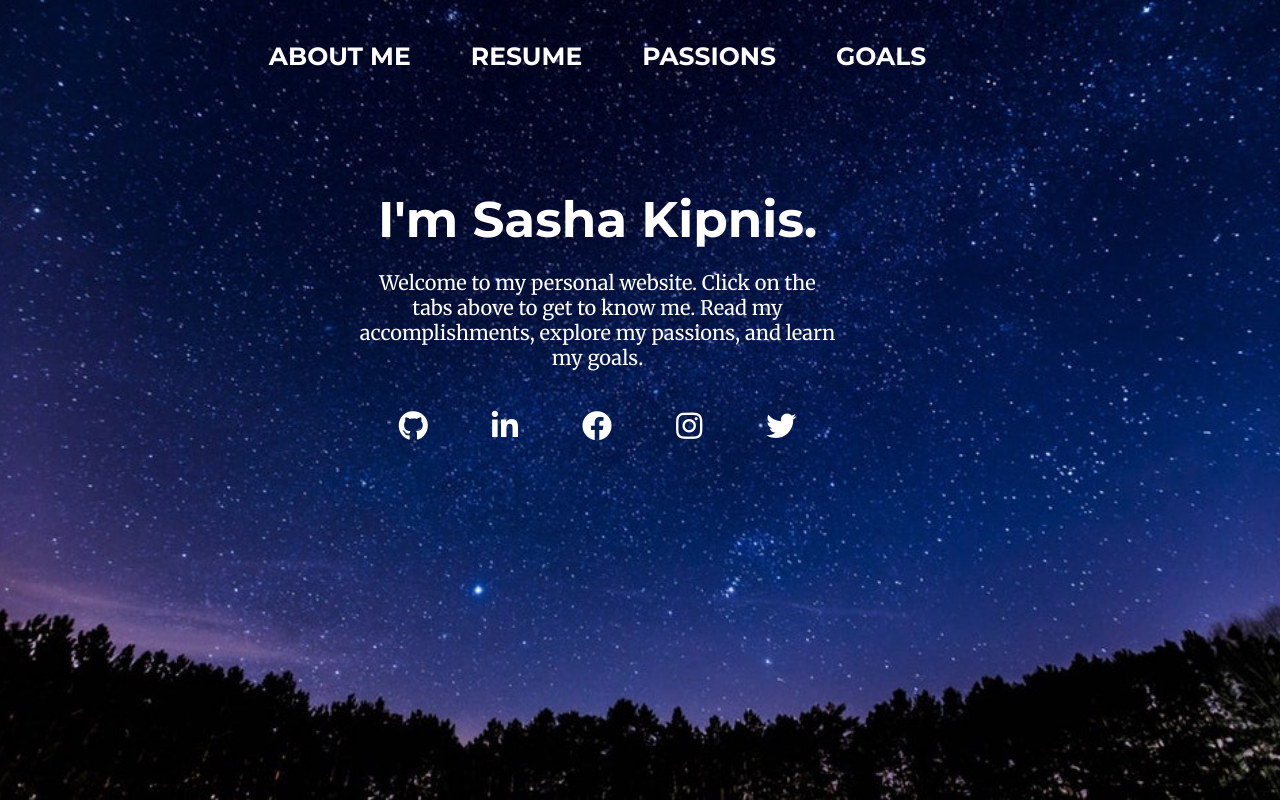
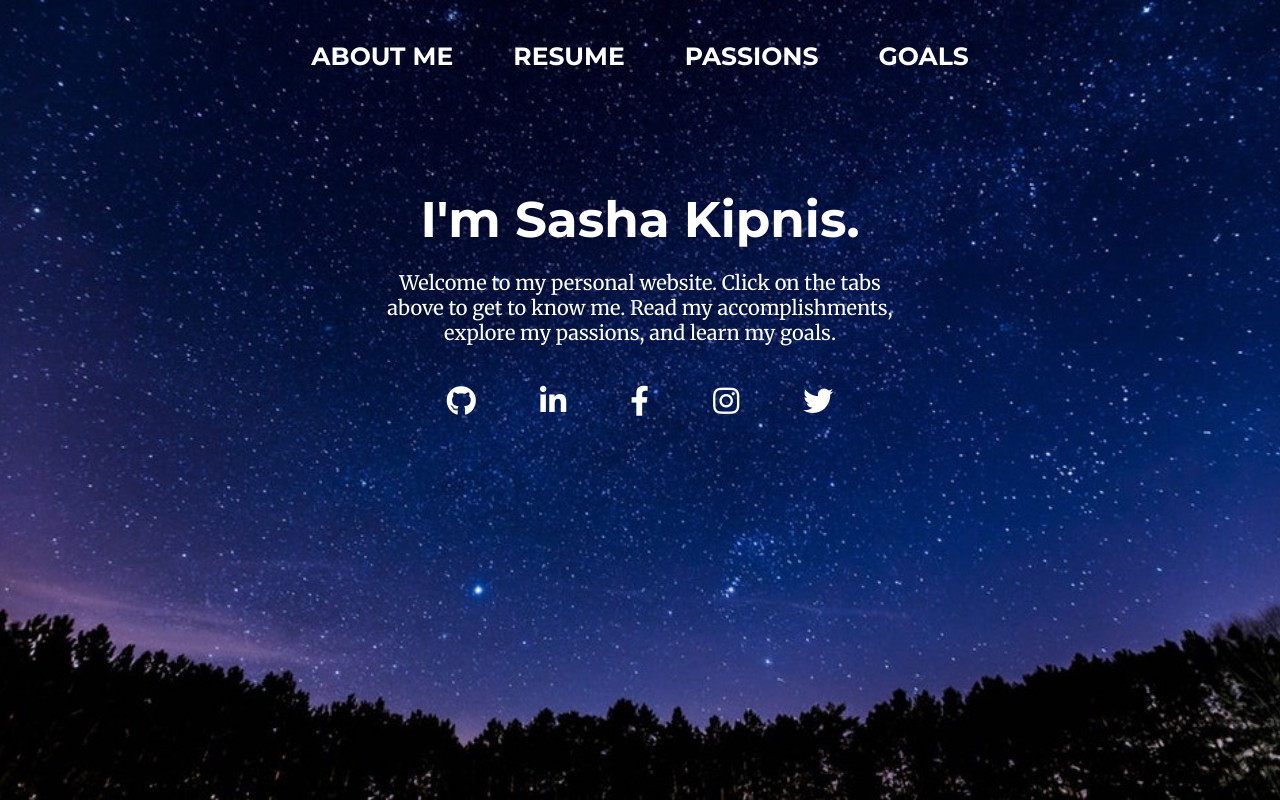
Before and after one commit to alexandrakipnis/my-website, a React (Create React App) app: page / in a window 1280 px wide. Built offline with nearby package versions, Linux system fonts and the light colour scheme.

Commit message:
Test for centering

```diff
--- a/src/App.css
+++ b/src/App.css
@@ -7,7 +7,7 @@ html {
   -moz-background-size: cover;
   -o-background-size: cover;
   background-size: cover;
-  padding-right: 85px;
+  padding-right: auto;
 }
 /*
 h1 {
@@ -41,11 +41,11 @@ h3 {
 }
 
 .navLinks a.active {
-  color: rgb(235, 214, 252);
+  color: rgb(178, 177, 179);
 }
 
 .navLinks a.active:hover {
-  color: rgb(187, 153, 202);
+  color: rgb(149, 149, 150);
 }
 
 .navLinks a:hover {
--- a/src/App.js
+++ b/src/App.js
@@ -42,7 +42,7 @@ class App extends Component {
                 <i class="fab fa-linkedin-in"></i>
               </a>
               <a href="https://www.facebook.com/sasha.kipnis.92" target="_blank">
-                <i class="fab fa-facebook"></i>
+                <i class="fab fa-facebook-f"></i>
               </a>
               <a href="https://instagram.com/sashkip" target="_blank">
                 <i class="fab fa-instagram"></i>
```
